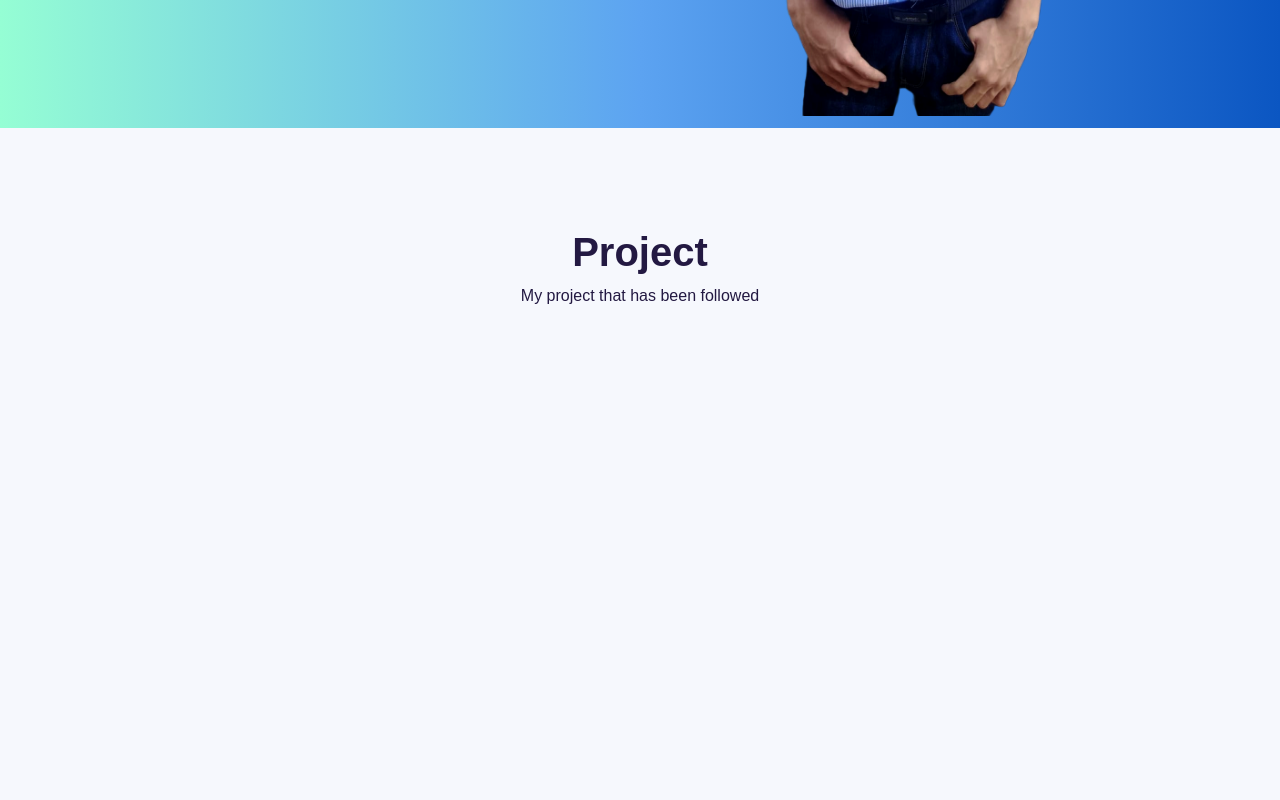
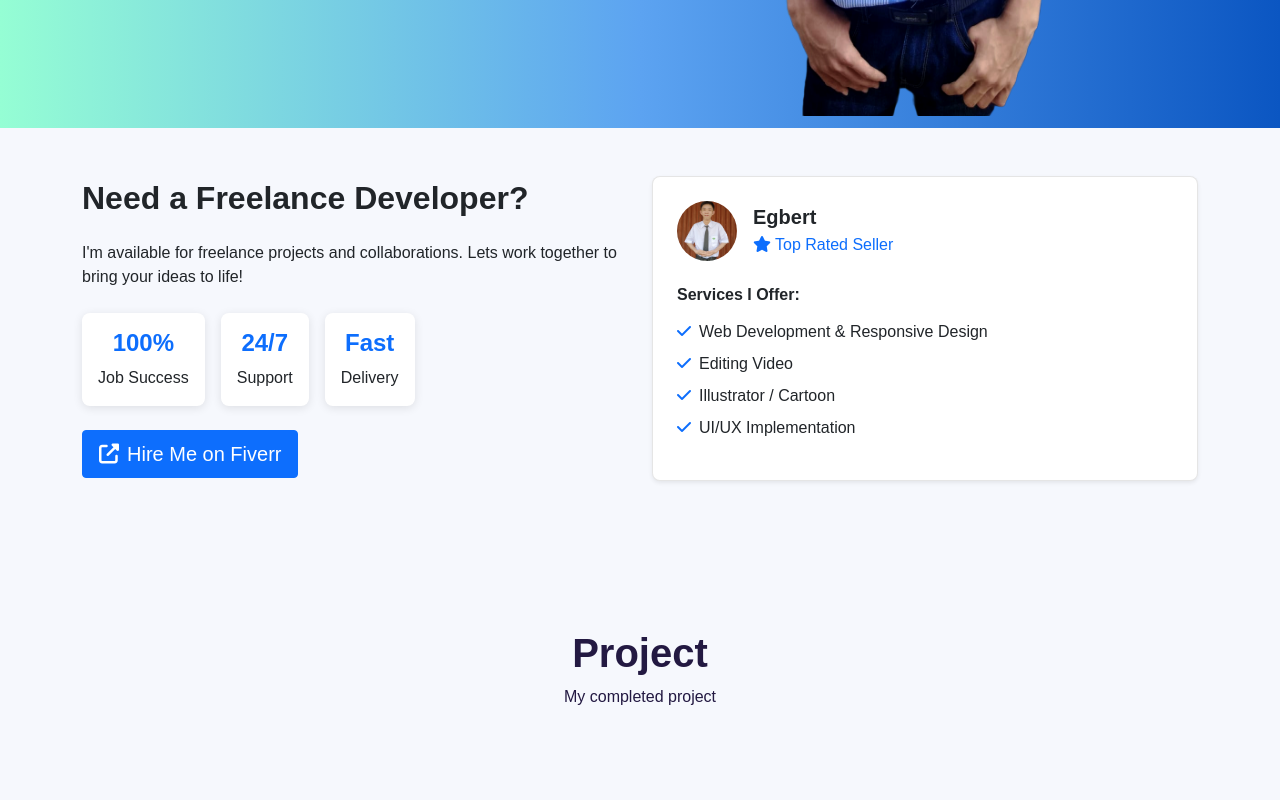
Before and after one commit to Egbertn7/portfolio-egbert, a React (Vite) app: page / in a window 1280 px wide. Shown: the part 740-1540 px from the top of the page. Built offline with nearby package versions, Linux system fonts and the light colour scheme.

Commit message:
tambahan freelance

```diff
--- a/src/data/index.js
+++ b/src/data/index.js
@@ -9,7 +9,7 @@
 // import KelasImage9 from "../assets/img/kelas/kelas-9.jpg";
 
 // portofolioPage
-import { Link } from 'react-router-dom';
+// import { Link } from 'react-router-dom';
 import Image1 from '../assets/img/sertifikat1.svg';
 import Image2 from '../assets/img/sertifikat2.svg';
 import Image3 from '../assets/img/sertifikat3.svg';
--- a/src/pages/HomePage.jsx
+++ b/src/pages/HomePage.jsx
@@ -51,6 +51,79 @@ const HomePage = () => {
           </Row>
         </Container>
       </header>
+      <div className="freelance-section py-5">
+        <Container>
+          <Row className="align-items-center">
+            <Col lg={6} className="animate__animated animate__fadeInLeft">
+              <h2 className="fw-bold mb-4">Need a Freelance Developer?</h2>
+              <p className="mb-4">I'm available for freelance projects and collaborations. Lets work together to bring your ideas to life!</p>
+              <div className="d-flex gap-3 mb-4">
+                <div className="freelance-stats">
+                  <h4 className="fw-bold text-primary">100%</h4>
+                  <p className="mb-0">Job Success</p>
+                </div>
+                <div className="freelance-stats">
+                  <h4 className="fw-bold text-primary">24/7</h4>
+                  <p className="mb-0">Support</p>
+                </div>
+                <div className="freelance-stats">
+                  <h4 className="fw-bold text-primary">Fast</h4>
+                  <p className="mb-0">Delivery</p>
+                </div>
+              </div>
+              <a
+                href="https://www.fiverr.com/egbertangenius"
+                target="_blank"
+                rel="noopener noreferrer"
+                className="btn btn-primary btn-lg rounded-1"
+              >
+                <i className="fas fa-external-link-alt me-2"></i>
+                Hire Me on Fiverr
+              </a>
+            </Col>
+            <Col lg={6} className="animate__animated animate__fadeInRight">
+              <div className="freelance-card p-4 rounded-3 shadow-sm">
+                <div className="d-flex align-items-center mb-4">
+                  <img
+                    src="/src/assets/img/profile.jpeg"
+                    alt="Fiverr Profile"
+                    className="rounded-circle me-3"
+                    style={{width: "60px", height: "60px", objectFit: "cover"}}
+                  />
+                  <div>
+                    <h5 className="fw-bold mb-1">Egbert</h5>
+                    <p className="mb-0 text-primary">
+                      <i className="fas fa-star me-1"></i>
+                      Top Rated Seller
+                    </p>
+                  </div>
+                </div>
+                <div className="services-list">
+                  <h6 className="fw-bold mb-3">Services I Offer:</h6>
+                  <ul className="list-unstyled">
+                    <li className="mb-2">
+                      <i className="fas fa-check text-primary me-2"></i>
+                      Web Development & Responsive Design
+                    </li>
+                    <li className="mb-2">
+                      <i className="fas fa-check text-primary me-2"></i>
+                      Editing Video
+                    </li>
+                    <li className="mb-2">
+                      <i className="fas fa-check text-primary me-2"></i>
+                      Illustrator / Cartoon
+                    </li>
+                    <li className="mb-2">
+                      <i className="fas fa-check text-primary me-2"></i>
+                      UI/UX Implementation
+                    </li>
+                  </ul>
+                </div>
+              </div>
+            </Col>
+          </Row>
+        </Container>
+      </div>
       <div className="project min-vh-100">
         <Container>
           <Row>
@@ -58,7 +131,7 @@ const HomePage = () => {
               Project
             </h1>
             <p className='text-center animate__animated animate__fadeInUp animate__delay-1s'>
-            My project that has been followed
+              My completed project
             </p>
           </Row>
           <Row className="g-4">
@@ -87,9 +160,9 @@ const HomePage = () => {
                       href={project.link}
                       target="_blank"
                       rel="noopener noreferrer"
-                      className="btn btn-primary w-100"
+                      className="btn btn-primary w-50"
                     >
-                      Preview
+                      Source
                     </a>
                   </div>
                 </Col>
```
Also changed, not shown: src/assets/img/profile.jpeg (added), src/dist/css/main.css.
